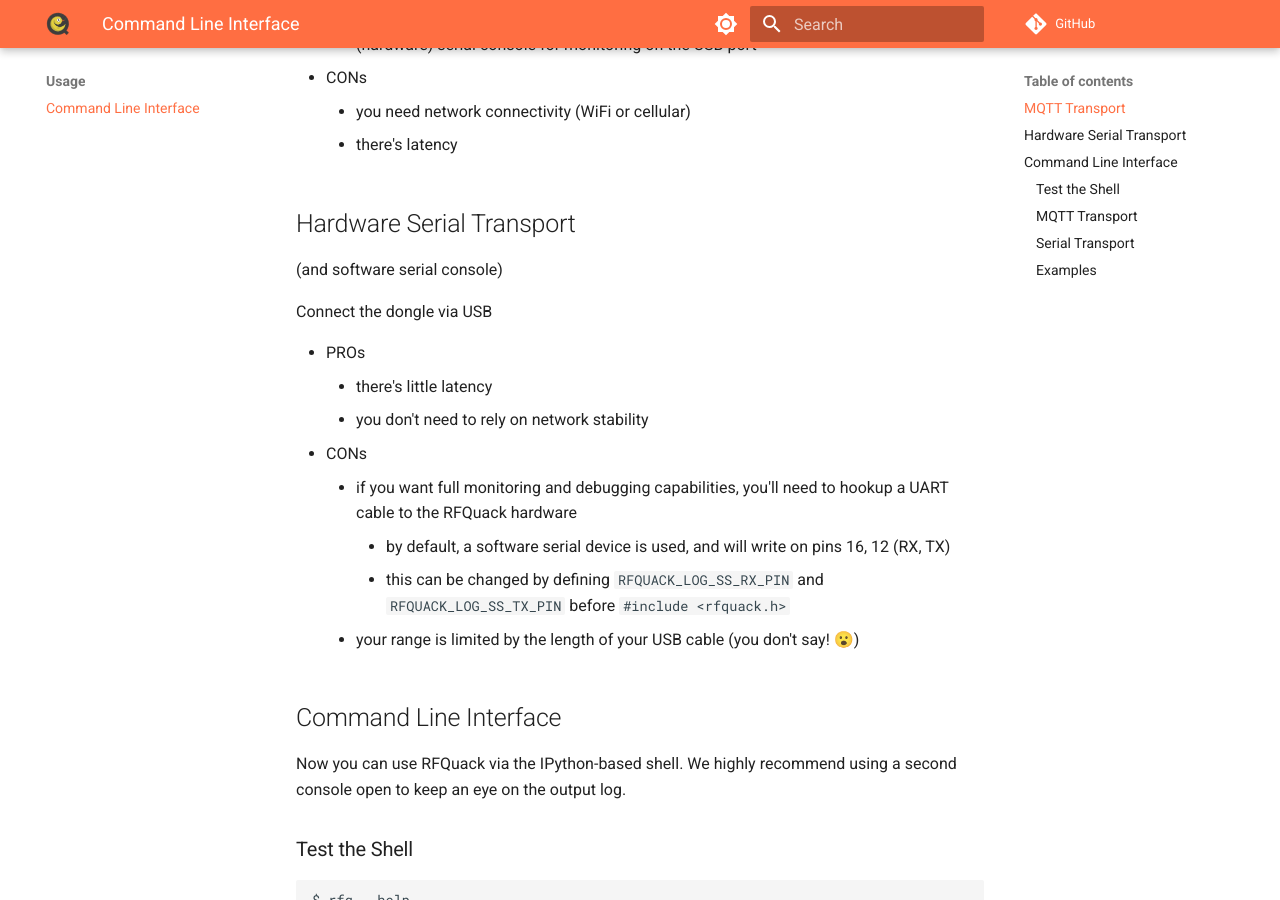
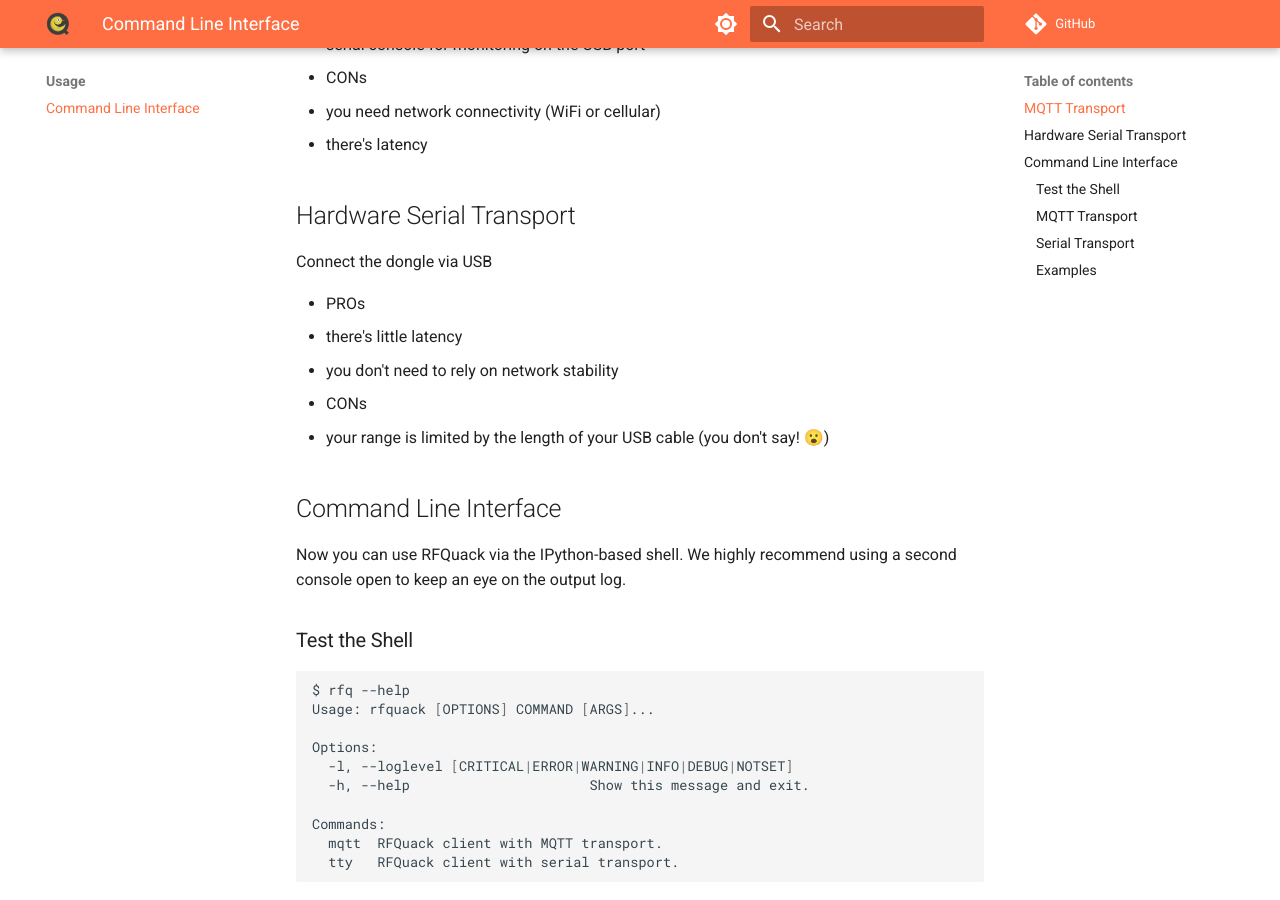
Before and after one commit to rfquack/RFQuack, an MkDocs documentation site: the page built from docs/clients/cli.md, in a window 1280 px wide and 900 px high, scrolled down 709 px. Built offline with MkDocs 1.6.1 and Material for MkDocs 9.7.7, drawn with Linux system fonts in a browser that asks for light colours; comment, search, counter and statistics services are not loaded.

Commit message:
Doc + RadioLib update
Signed-off-by: Federico Maggi <federico.maggi@gmail.com>

````diff
--- a/docs/clients/cli.md
+++ b/docs/clients/cli.md
@@ -14,27 +14,23 @@
 
 Install or have access to an MQTT broker (Mosquitto is just perfect for this):
 
-* PROs
-    * you don't need cables (hint: your RFQuack hardware can be battery powered)
-    * if you want to connect the RFQuack hardware to your computer, you get a free (hardware) serial console for monitoring on the USB port
-* CONs
-    * you need network connectivity (WiFi or cellular)
-    * there's latency
+- PROs
+  - you don't need cables (hint: your RFQuack hardware can be battery powered)
+  - if you want to connect the RFQuack hardware to your computer, you get a free (hardware) serial console for monitoring on the USB port
+- CONs
+  - you need network connectivity (WiFi or cellular)
+  - there's latency
 
 ## Hardware Serial Transport
 
-(and software serial console)
-
 Connect the dongle via USB
 
-* PROs
-    * there's little latency
-    * you don't need to rely on network stability
-* CONs
-    * if you want full monitoring and debugging capabilities, you'll need to hookup a UART cable to the RFQuack hardware
-        * by default, a software serial device is used, and will write on pins 16, 12 (RX, TX)
-        * this can be changed by defining `RFQUACK_LOG_SS_RX_PIN` and `RFQUACK_LOG_SS_TX_PIN` before `#include <rfquack.h>`
-    * your range is limited by the length of your USB cable (you don't say! 😮)
+- PROs
+  - there's little latency
+  - you don't need to rely on network stability
+
+- CONs
+  - your range is limited by the length of your USB cable (you don't say! 😮)
 
 ## Command Line Interface
 
@@ -55,10 +51,10 @@
   tty   RFQuack client with serial transport.
 ```
 
-
 ### MQTT Transport
 
 To use this, you'll have to build a firmware configured to use the MQTT transport. Please check the `USE_MQTT` configuration variable in this manual.
+
 ```rfq
 $ rfq mqtt --help
 Usage: rfquack mqtt [OPTIONS]
````
